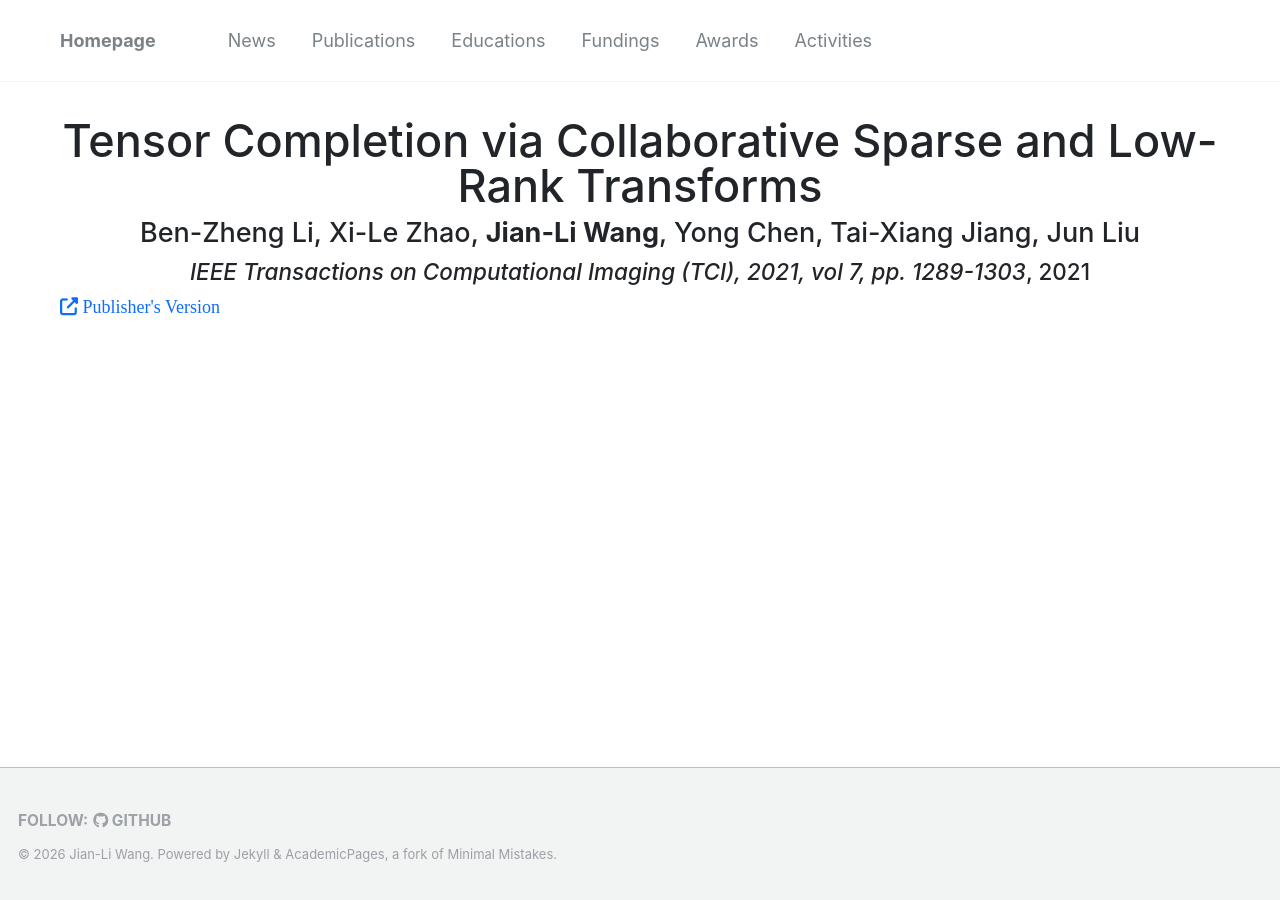
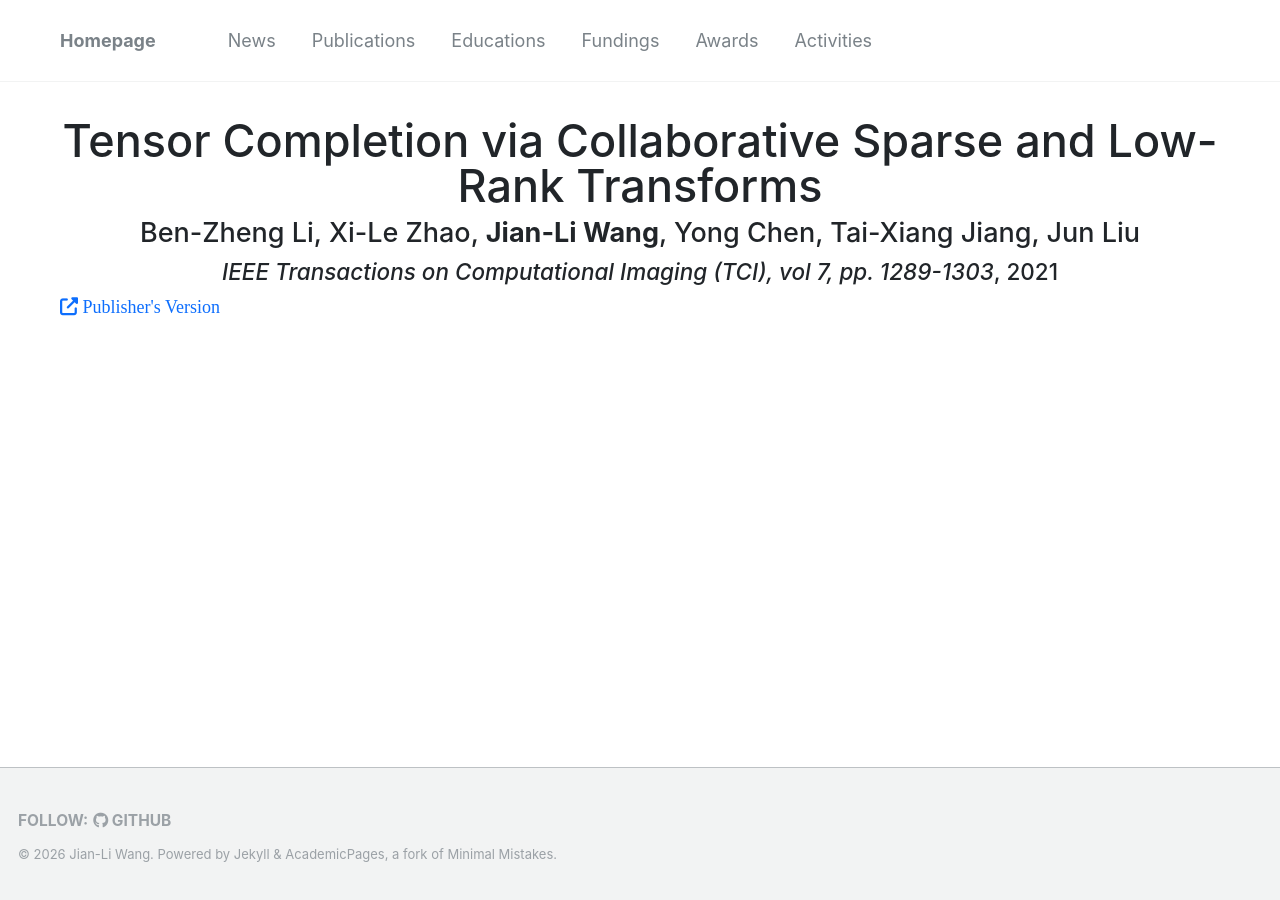
Before and after one commit to wangjianli123/wangjianli123.github.io, a Jekyll site: the page built from _publications/2022tci.md, in a window 1280 px wide. Built offline with Jekyll 4.4.1, drawn with Linux system fonts in a browser that asks for light colours; nearby versions of some CDN libraries; comment, search, counter and statistics services are not loaded.

Commit message:
Update 2022tci.md

```diff
--- a/_publications/2022tci.md
+++ b/_publications/2022tci.md
@@ -1,18 +1,19 @@
 ---
 title: "Tensor Completion via Collaborative Sparse and Low-Rank Transforms"
 authors: "Ben-Zheng Li, Xi-Le Zhao, <b>Jian-Li Wang</b>, Yong Chen, Tai-Xiang Jiang, Jun Liu"
-venue: "IEEE Transactions on Computational Imaging (TCI), 2021, vol 7, pp. 1289-1303"
-official_url: "https://ieeexplore.ieee.org/stamp/stamp.jsp?tp=&arnumber=11177249"
+venue: "IEEE Transactions on Computational Imaging (TCI), vol 7, pp. 1289-1303"
+official_url: "https://ieeexplore.ieee.org/abstract/document/9612046"
 image: "files/Tensor Completion via Collaborative Sparse and Low-Rank Transforms.png"
 date: 2021-01-01
 collection: "publications"
 bibtex: |
-  @article{li2021completion,
-    title={Tensor Completion Via Collaborative Sparse and Low-Rank Transforms},
+  @ARTICLE{9612046,
     author={Li, Ben-Zheng and Zhao, Xi-Le and Wang, Jian-Li and Chen, Yong and Jiang, Tai-Xiang and Liu, Jun},
     journal={IEEE Transactions on Computational Imaging},
+    title={Tensor Completion Via Collaborative Sparse and Low-Rank Transforms},
+    year={2021},
     volume={7},
-    pages={1289--1303},
-    year={2021}
-  }
+    number={},
+    pages={1289-1303}
+    }
 ---
```
